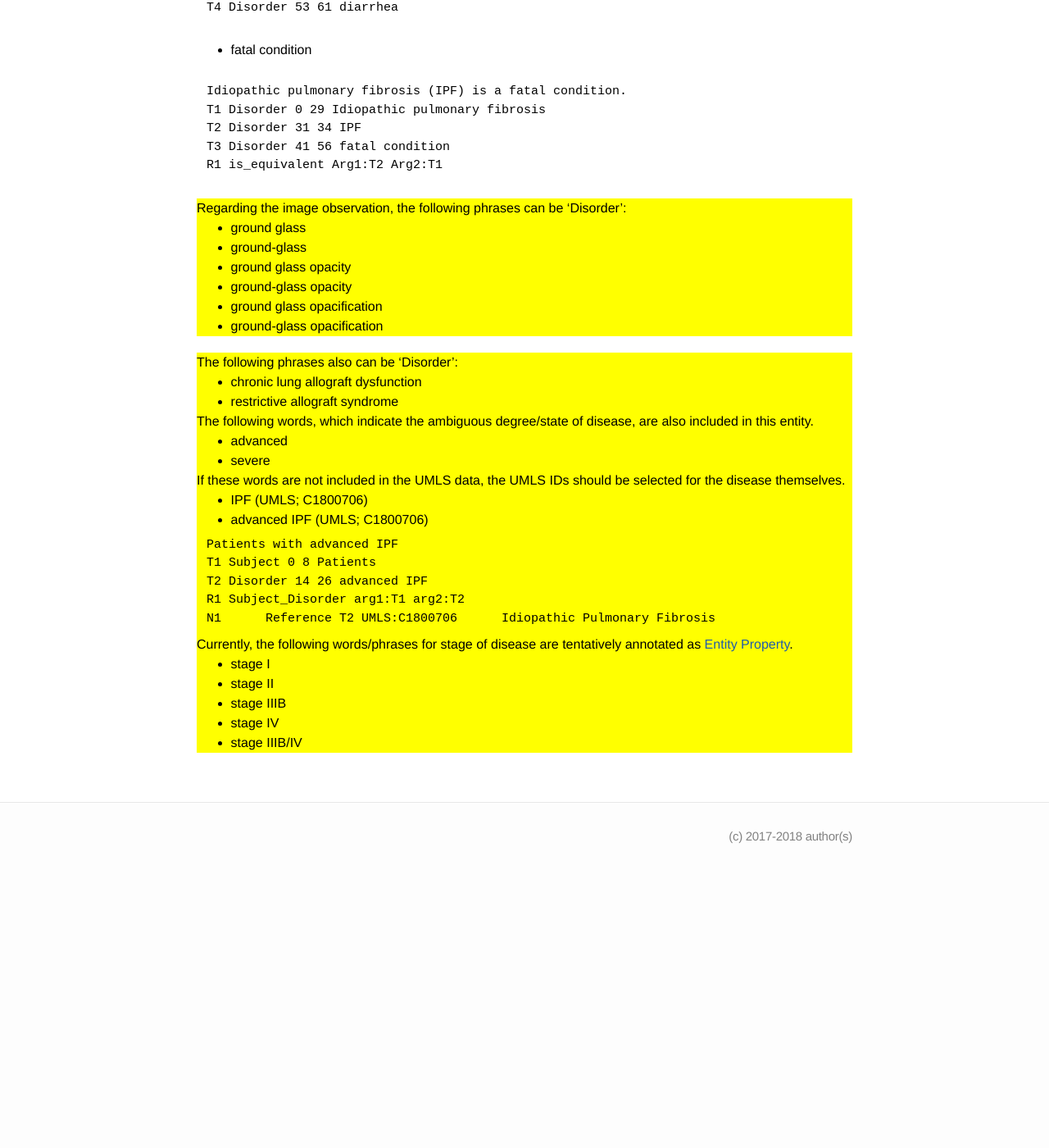
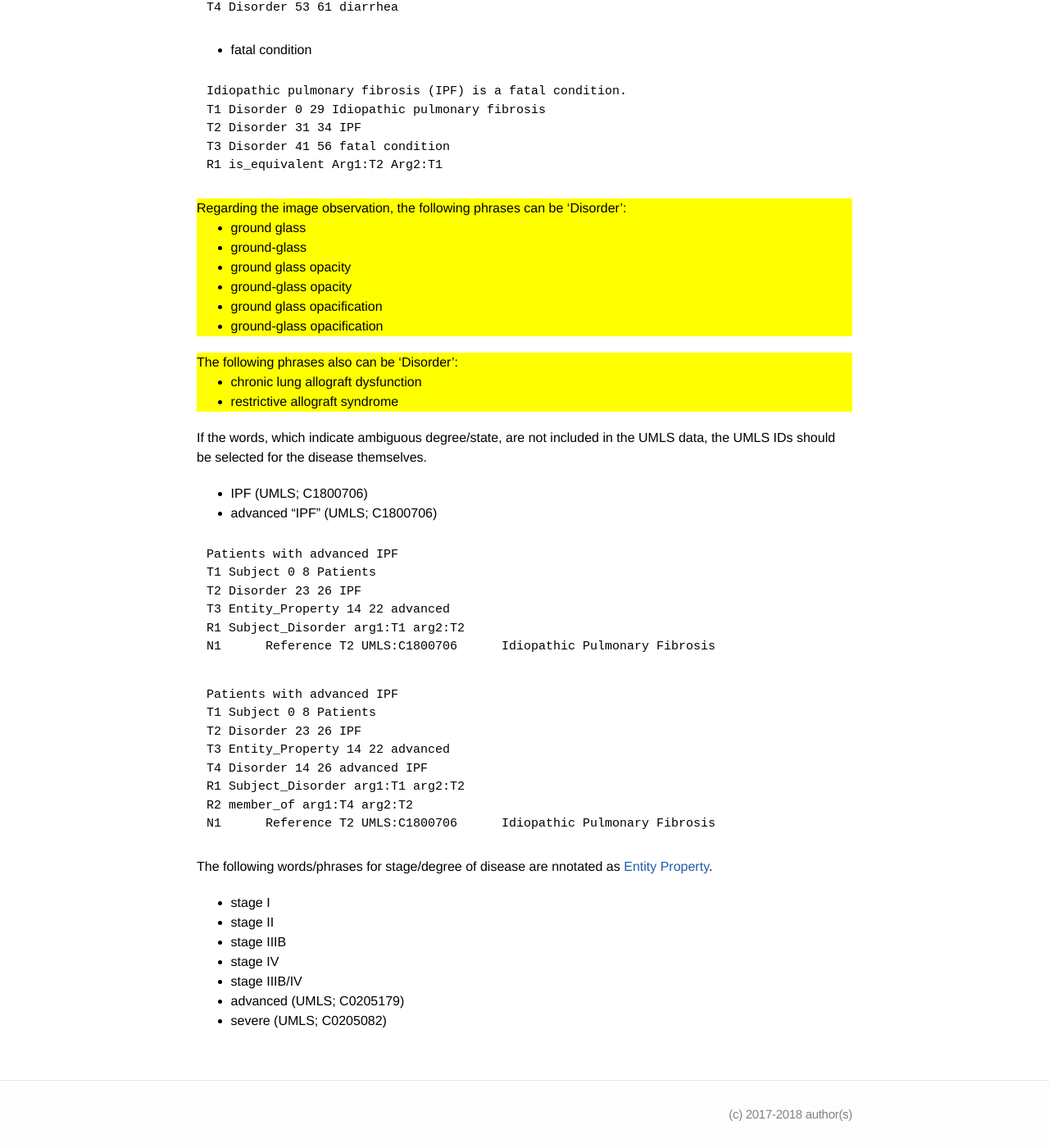
Before and after one commit to ezcatdb/molbiol_lung_corpus-guidelines, a Jekyll site: the page built from _entity/Disorder.md, in a window 1280 px wide and 1400 px high, scrolled down 2000 px. Shown: the whole window at 82% size. Built offline with Jekyll 4.4.1, drawn with Linux system fonts in a browser that asks for light colours; before the commit the page ends 3062 px from its top, so only the background shows below that.

Commit message:
explanation/sample sentences corrected in _entity/Disorder.md

```diff
--- a/_entity/Disorder.md
+++ b/_entity/Disorder.md
@@ -168,28 +168,38 @@ The following phrases also can be 'Disorder':
 
 - chronic lung allograft dysfunction
 - restrictive allograft syndrome
+</div>
 
-The following words, which indicate the ambiguous degree/state of disease, are also included in this entity.
-- advanced
-- severe
-
-If these words are not included in the UMLS data, the UMLS IDs should be selected for the disease themselves.
+If the words, which indicate ambiguous degree/state, are not included in the UMLS data, the UMLS IDs should be selected for the disease themselves.
 - IPF (UMLS; C1800706)
-- advanced IPF (UMLS; C1800706)
+- advanced "IPF" (UMLS; C1800706)
 
 ~~~ ann
 Patients with advanced IPF
 T1 Subject 0 8 Patients
-T2 Disorder 14 26 advanced IPF
+T2 Disorder 23 26 IPF
+T3 Entity_Property 14 22 advanced
 R1 Subject_Disorder arg1:T1 arg2:T2
 N1	Reference T2 UMLS:C1800706	Idiopathic Pulmonary Fibrosis
 ~~~
+~~~ ann
+Patients with advanced IPF
+T1 Subject 0 8 Patients
+T2 Disorder 23 26 IPF
+T3 Entity_Property 14 22 advanced
+T4 Disorder 14 26 advanced IPF
+R1 Subject_Disorder arg1:T1 arg2:T2
+R2 member_of arg1:T4 arg2:T2
+N1	Reference T2 UMLS:C1800706	Idiopathic Pulmonary Fibrosis
+~~~
 
-Currently, the following words/phrases for stage of disease are tentatively annotated as [Entity Property]().
+The following words/phrases for stage/degree of disease are nnotated as [Entity Property]().
 - stage I
 - stage II
 - stage IIIB
 - stage IV
 - stage IIIB/IV
+- advanced (UMLS; C0205179)
+- severe (UMLS; C0205082)
 
 <!-- details -->
```
